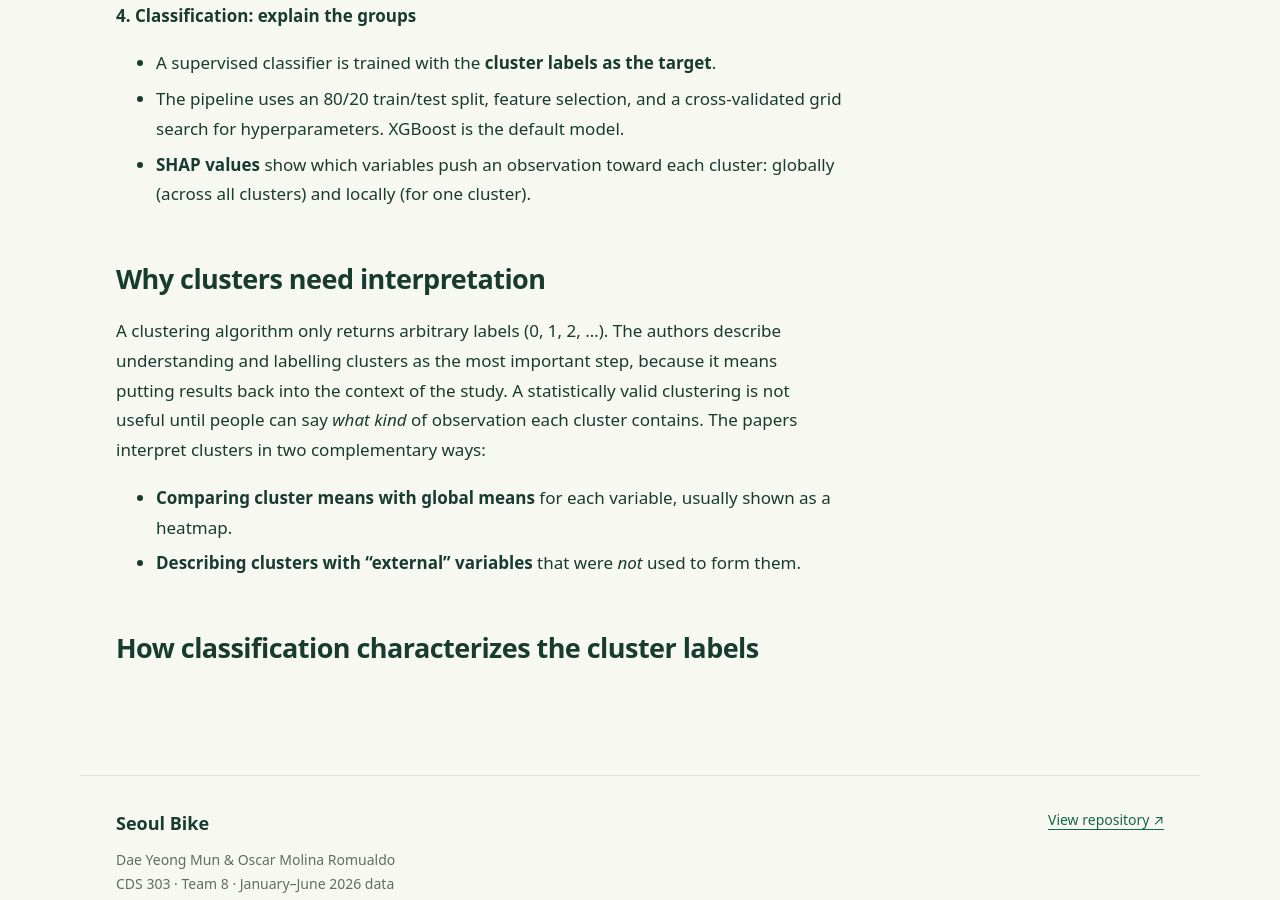
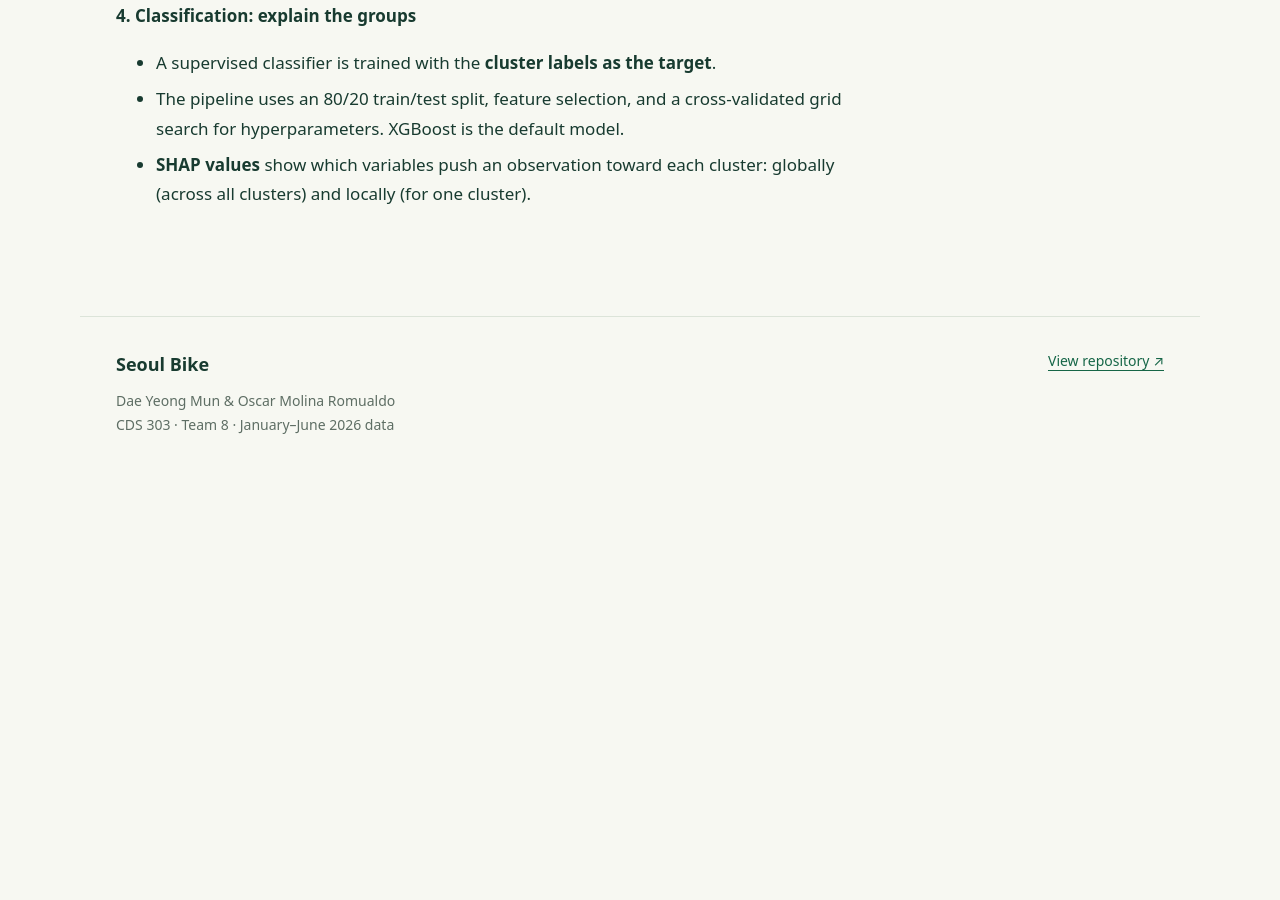
Before and after one commit to Oscarmvr-12/Seoul-Bike, a Jekyll site: the page built from docs/paper-summary.md, in a window 1280 px wide and 900 px high, scrolled down 1740 px. Built offline with Jekyll 4.4.1, drawn with Linux system fonts in a browser that asks for light colours; after the commit the page ends 2231 px from its top, so only the background shows below that.

Commit message:
Cleaned Up document
Cleaned up sections that were not necessary.

```diff
--- a/docs/paper-summary.md
+++ b/docs/paper-summary.md
@@ -36,12 +36,3 @@ title: Paper Summary
 - A supervised classifier is trained with the **cluster labels as the target**.
 - The pipeline uses an 80/20 train/test split, feature selection, and a cross-validated grid search for hyperparameters. XGBoost is the default model.
 - **SHAP values** show which variables push an observation toward each cluster: globally (across all clusters) and locally (for one cluster).
-
-## Why clusters need interpretation
-
-A clustering algorithm only returns arbitrary labels (0, 1, 2, …). The authors describe understanding and labelling clusters as the most important step, because it means putting results back into the context of the study. A statistically valid clustering is not useful until people can say *what kind* of observation each cluster contains. The papers interpret clusters in two complementary ways:
-
-- **Comparing cluster means with global means** for each variable, usually shown as a heatmap.
-- **Describing clusters with "external" variables** that were *not* used to form them.
-
-## How classification characterizes the cluster labels
```
